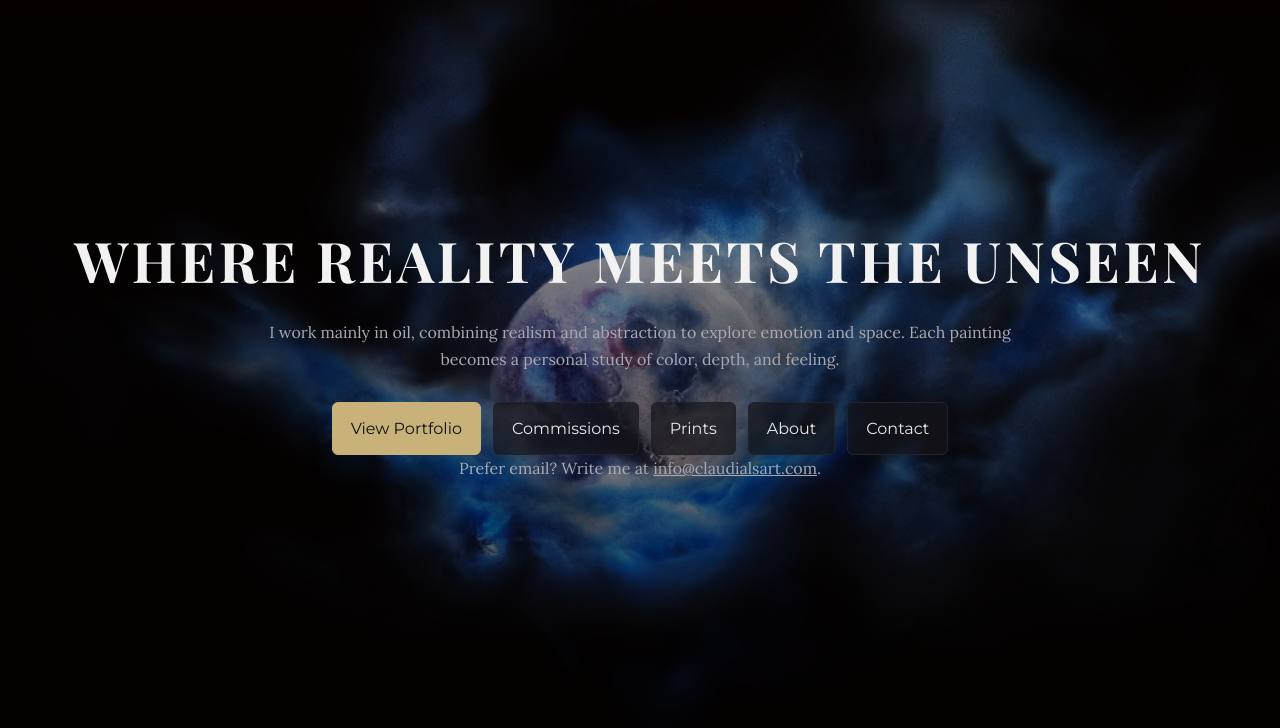
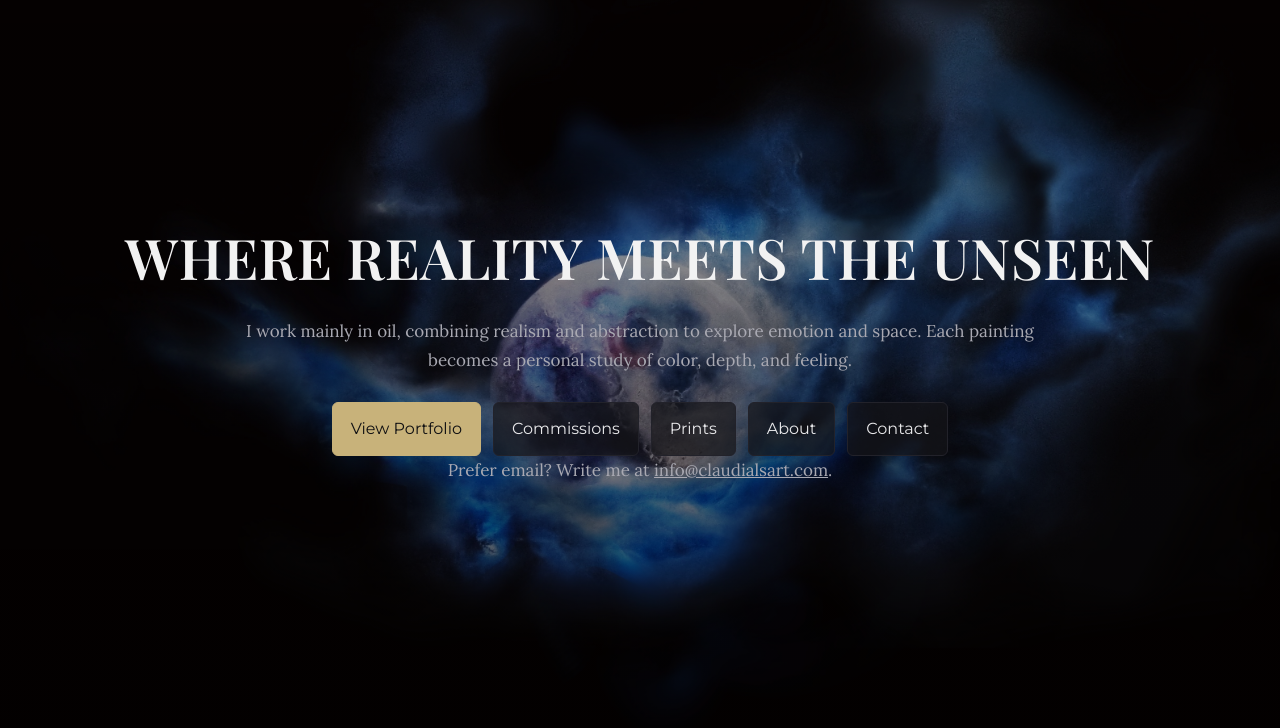
Before and after one commit to claudialsart/Claudialsart-test, a plain HTML site: page index.html in a window 1280 px wide. Shown: the part 72-800 px from the top of the page. Drawn offline with nearby package versions, Linux system fonts and the light colour scheme.

Commit message:
Update style.css

```diff
--- a/style.css
+++ b/style.css
@@ -442,3 +442,17 @@ button[type=submit]{margin-top:10px}
 .button {
   font-family: 'Montserrat', sans-serif;
 }
+/* INDEX PAGE TYPOGRAPHY */
+.index-page h1,
+.index-page h2 {
+  font-family: 'Playfair Display', serif;
+  font-weight: 600;
+  letter-spacing: 0.5px;
+}
+
+.index-page p {
+  font-family: 'Lora', serif;
+  font-weight: 400;
+  line-height: 1.7;
+  font-size: 17px;
+}
```
